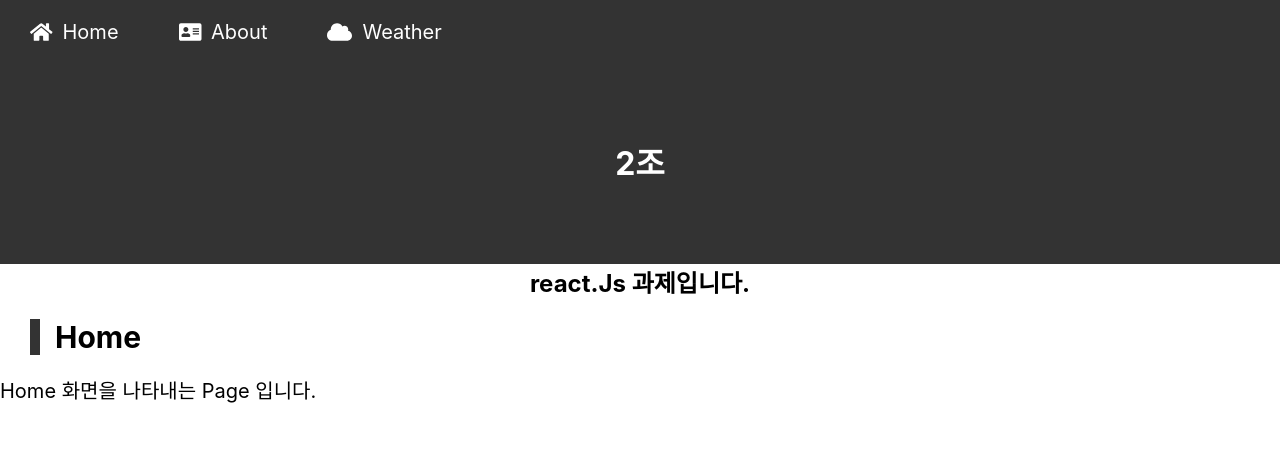
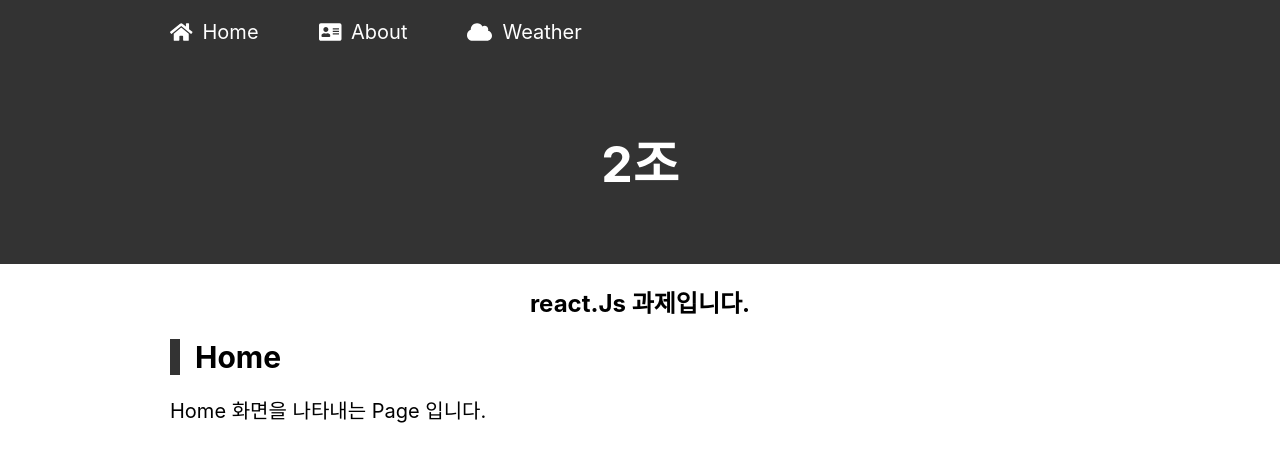
Before and after one commit to gitvengers/OpenWeatherReact, a React (Create React App) app: page / in a window 1280 px wide. Shown: the top 462 px of the page. Built offline with nearby package versions, Linux system fonts and the light colour scheme.

Commit message:
Align center contents in each page

```diff
--- a/src/App.css
+++ b/src/App.css
@@ -8,20 +8,10 @@ div {
     width: 100%;
 }
 
-.title {
-    margin: 0;
-    text-align: center;
-    background: #333333;
-    color: #fff;
-    display: inline-block;
-    height: 200px;
-    width: 100%;
-    line-height: 200px;
-
-}
-
-.desc {
-    text-align: center;
+.home, .about, .citiList_wapper, .loading {
+    width: 1000px;
+    margin: 0 auto;
+    display: block;
 }
 
 .citiList {
@@ -58,6 +48,7 @@ div {
     font-size: 30px;
     padding-left: 15px;
     border-left: 10px solid #333333;
+
 }
 
 .weather-today {
@@ -81,6 +72,7 @@ div {
 }
 
 .homeDesc {
+    margin: 0 30px;
     font-size: 20px;
 }
 
@@ -92,6 +84,7 @@ div {
 .aboutDesc {
     text-align: center;
     font-size: 20px;
+    margin: 0 20px;
 }
 
 
--- a/src/App.js
+++ b/src/App.js
@@ -1,5 +1,6 @@
 import React from 'react';
 import './App.css';
+import './header.css'
 import Header from './Header';
 import {BrowserRouter} from "react-router-dom";
 import RouterApp from "./RouterApp";
--- a/src/Component/Weather/withRouter.js
+++ b/src/Component/Weather/withRouter.js
@@ -1,23 +1,24 @@
-
 import {Link, withRouter} from 'react-router-dom'
 import React from "react";
 
 
-const List = props=>{
+const List = props => {
     const {cities, match} = props;
-    const { path } = match;
+    const {path} = match;
 
-    return(
+    return (
         <div>
+            <div className="align_center">
                 <h1 className="listHeader"> Cities List </h1>
                 <ul className="citiList">
-            {cities.map(item=>(
+                    {cities.map(item => (
                         <li className="cities" key={item}>
                             <Link to={`${path}/${item}`}>{item}</Link>
                         </li>
                     ))}
                 </ul>
             </div>
+        </div>
     );
 };
 export default withRouter(List);
--- a/src/Navigation/Navigation.css
+++ b/src/Navigation/Navigation.css
@@ -1,10 +1,11 @@
-.header {
+.headerNav_wrapper {
     display: block;
     background: #333333;
 }
 .headerNavi{
     width: 1000px;
-    display: inline-block;
+    margin : 0 auto;
+    display: block;
 
 }
 .headerNavi a{
--- a/src/Navigation/index.js
+++ b/src/Navigation/index.js
@@ -7,7 +7,7 @@ import {faHome, faAddressCard, faCloud} from '@fortawesome/free-solid-svg-icons'
 
 const Navigation = () => {
     return (
-        <div className="header">
+        <div className="headerNav_wrapper">
             <div className="headerNavi">
                 <Link to="/" id="Home"><FontAwesomeIcon icon={faHome} />Home</Link>
                 <NavLink to="/about" id="About" activeClassName="selected"><FontAwesomeIcon icon={faAddressCard} />About</NavLink>
--- /dev/null
+++ b/src/header.css
@@ -0,0 +1,15 @@
+#header .title {
+    margin: 0;
+    text-align: center;
+    background: #333333;
+    color: #fff;
+    display: inline-block;
+    height: 200px;
+    width: 100%;
+    line-height: 200px;
+    font-size: 50px;
+}
+#header .desc {
+    margin : 20px;
+    text-align: center;
+}
```
Lines whose indentation alone changed are shown as unchanged.
